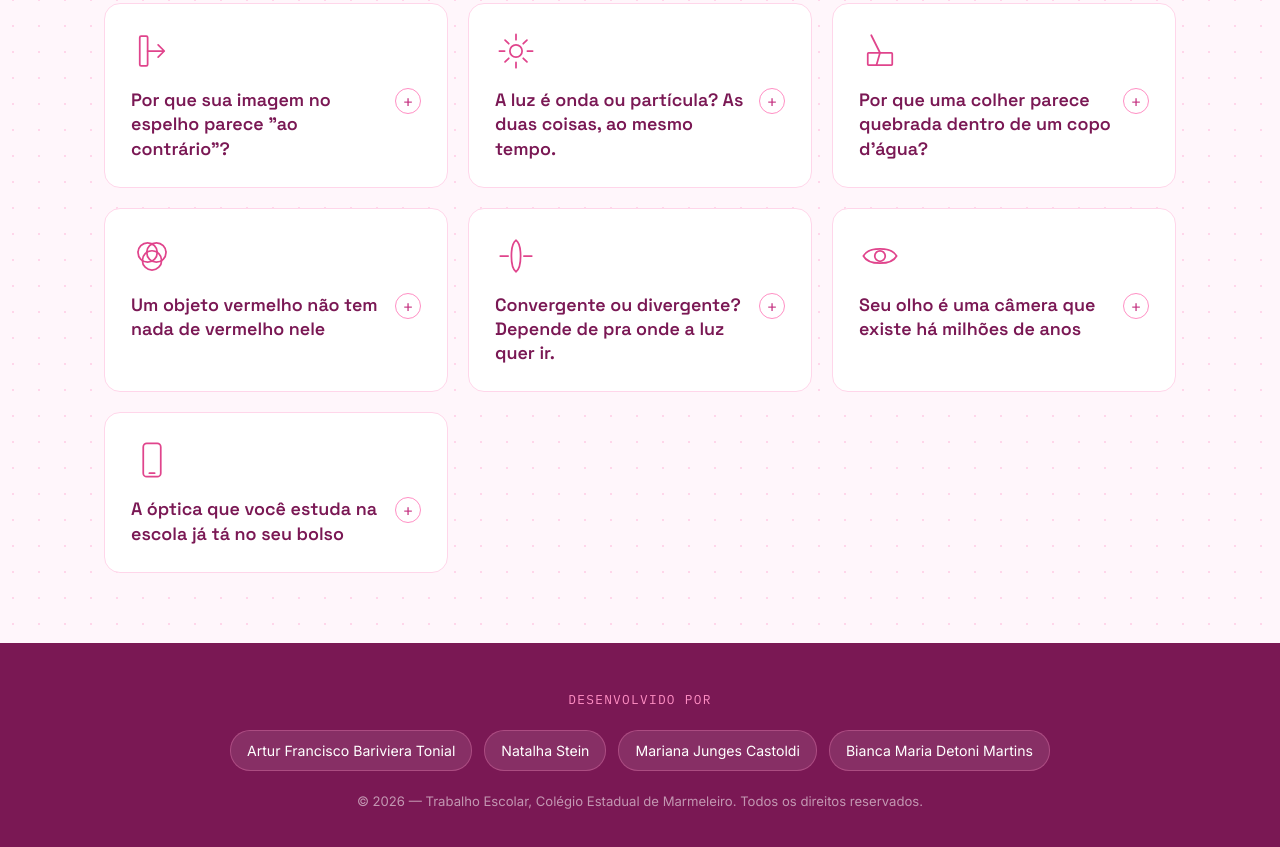
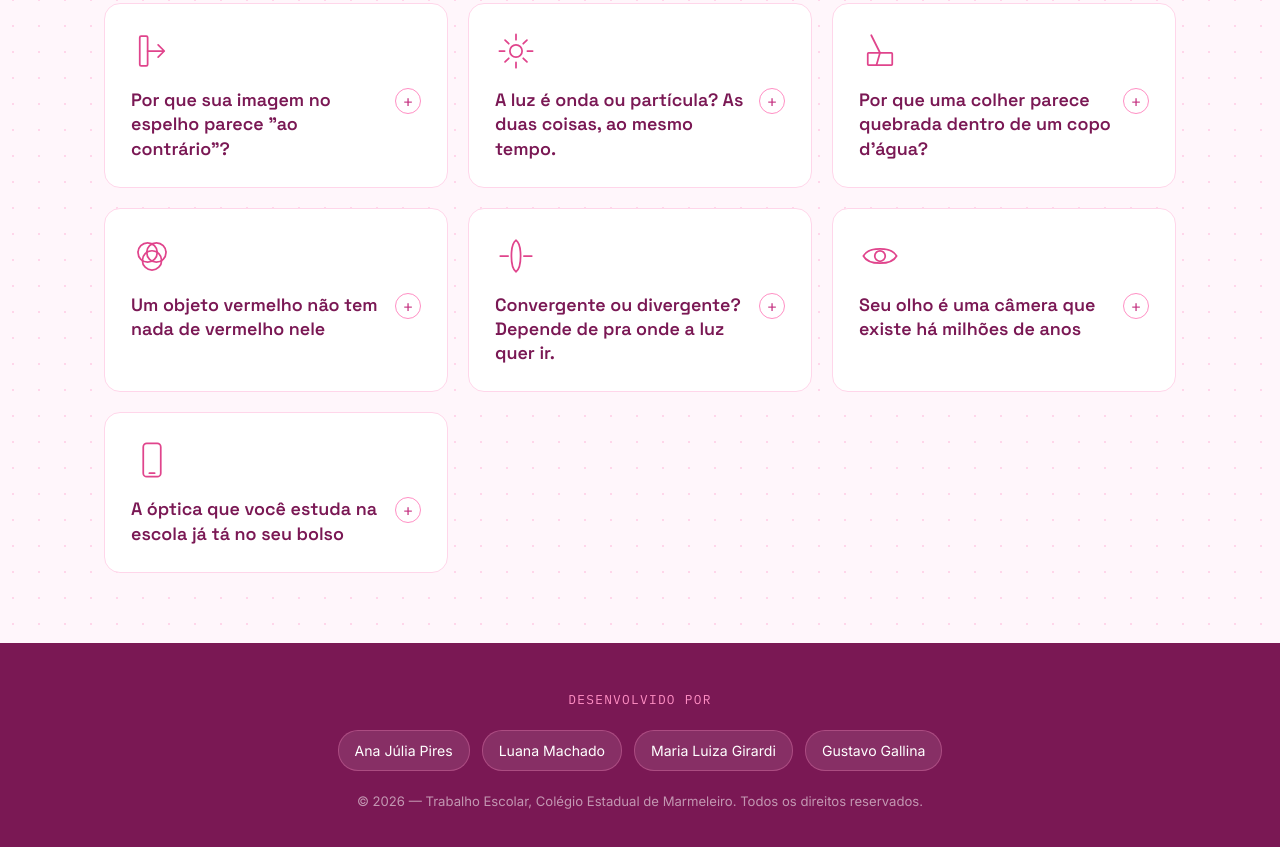
Before and after one commit to piressantosana2409-droid/depositor, a plain HTML site: page index.html in a window 1280 px wide. Shown: the part 3814-4661 px from the top of the page. Drawn offline with Linux system fonts and the light colour scheme.

Commit message:
Update index.html

```diff
--- a/index.html
+++ b/index.html
@@ -305,10 +305,10 @@
     <footer>
         <p class="footer-titulo">Desenvolvido por</p>
         <ul class="integrantes-lista">
-            <li>Artur Francisco Bariviera Tonial</li>
-            <li>Natalha Stein</li>
-            <li>Mariana Junges Castoldi</li>
-            <li>Bianca Maria Detoni Martins</li>
+            <li>Ana Júlia Pires</li>
+            <li>Luana Machado</li>
+            <li>Maria Luiza Girardi</li>
+            <li>Gustavo Gallina</li>
         </ul>
         <p class="copy">&copy; <span id="ano-atual"></span> — Trabalho Escolar, Colégio Estadual de Marmeleiro. Todos os direitos reservados.</p>
     </footer>
```
